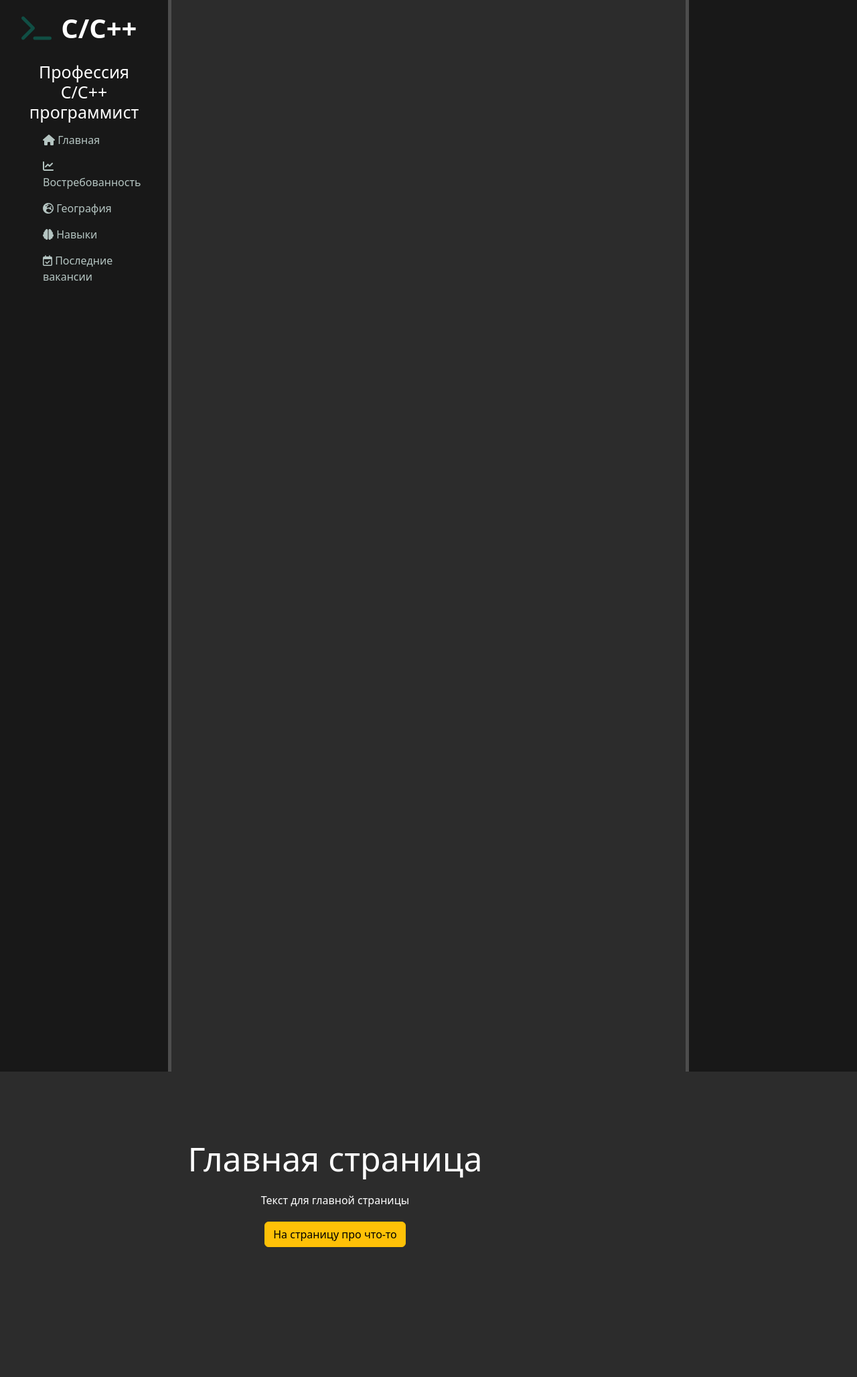
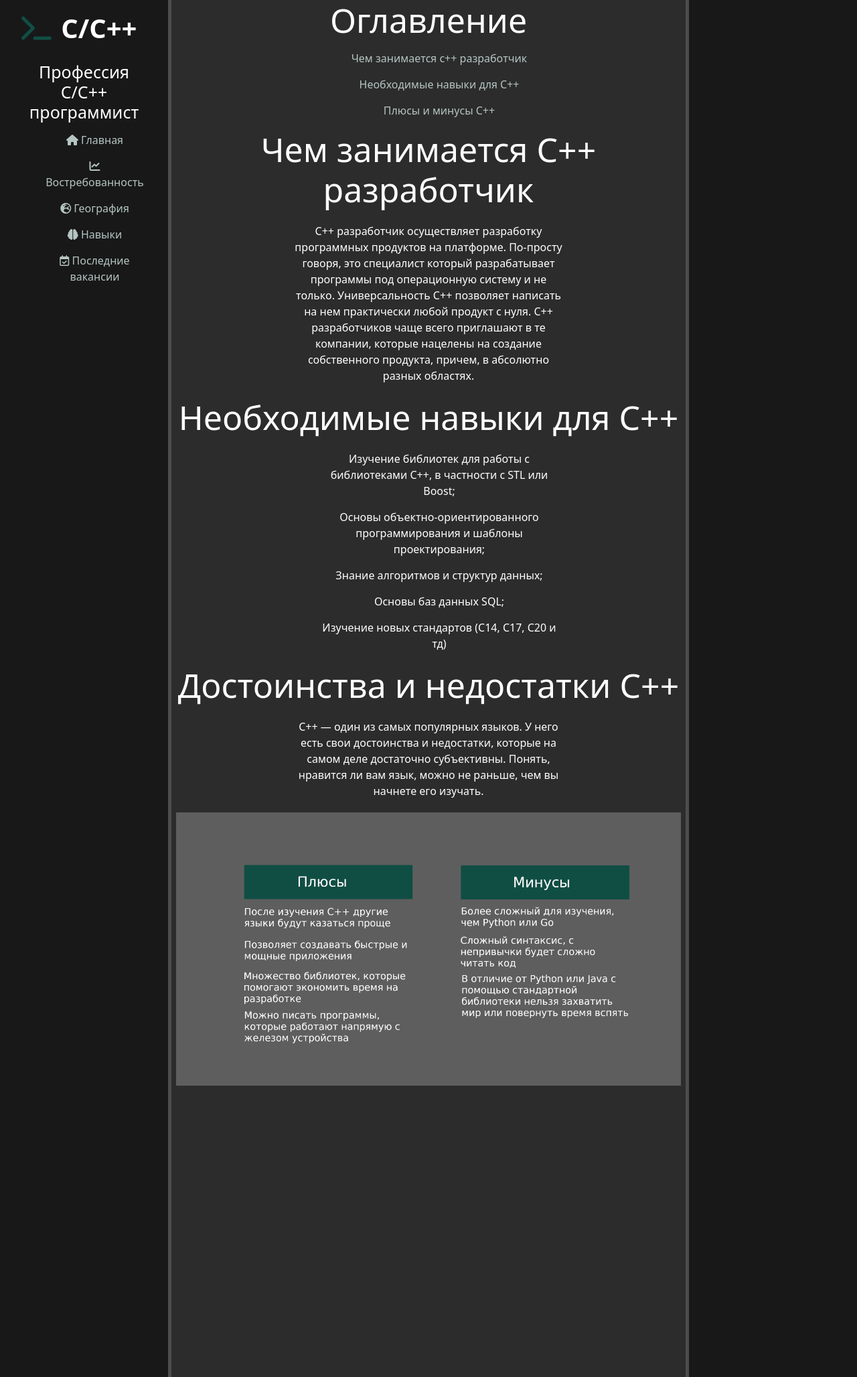
Before and after one commit to 2piCode/Elearn-webapp, a Django app: page / in a window 1280 px wide. Shown: the whole page at 67% size. Before the commit the page ends 1862 px from the top, so only its background shows below. Run offline with Django 4.2, Linux system fonts and the light colour scheme; some libraries are stand-ins or nearby versions.

Commit message:
Main page

```diff
--- a/Elearn_Webapp/static/vacancy/css/main.css
+++ b/Elearn_Webapp/static/vacancy/css/main.css
@@ -8,7 +8,7 @@ aside{
     width: 20%;
     padding: 2.5%;
     max-height: inherit;
-    height:200vh;
+    height:257vh;
     color: #fff;
     border-right: 5px solid #4d4d4d;
 }
@@ -19,7 +19,7 @@ aside{
     width: 20%;
     padding: 2.5%;
     max-height: inherit;
-    height:200vh;
+    height:257vh;
     color: #fff;
     border-left: 5px solid #4d4d4d;
 }
@@ -53,6 +53,7 @@ aside ul li{
     list-style: none;
     margin-top: 15px;
     transition: all .6s ease;
+    text-align: center;
 }
 
 aside ul li:hover, aside ul a:hover{
@@ -61,20 +62,50 @@ aside ul li:hover, aside ul a:hover{
 }
 
 body .features {
-    float: left;
+    /*float: left;*/
     color: #fff;
-    margin-top: 100px;
+    /*margin-top: 100px;*/
+    display:block;
+    margin-left: auto;
+    margin-right: auto;
     text-align: center;
     width: 75%;
 }
 
-body .features h1{font-size: 50px;}
+body .features ul, li{
+    list-style: none;
+    margin-top: 15px;
+    transition: all .6s ease;
+    text-align:center;
+    max-width: 400px;
+    display:block;
+    margin-left: auto;
+    margin-right: auto;
+}
+
+body .features ul li:hover {
+    color: #104E44;
+    transform: scale(1.05)
+}
+
+body .features h1{
+    font-size: 50px;
+    margin-left: auto;
+    margin-right: auto;
+}
 
 body .features p {max-width: 400px; margin: 20px auto;}
 
 
 .container {
     color: #fff;
+}
+
+.advanteges{
+    max-width: 90%;
+    display:table;
+    margin-left: auto;
+    margin-right: auto;
 }
 
 .relevance_graph {
@@ -108,11 +139,3 @@ table, th, td {
 tr {
     color: #fff;
 }
-
-.container #skills_1{
-    display: inline-block;
-}
-
-.container #skills_2{
-    display: inline-block;
-}
--- a/Elearn_Webapp/vacancy/templates/vacancy/index.html
+++ b/Elearn_Webapp/vacancy/templates/vacancy/index.html
@@ -1,10 +1,38 @@
 {% extends 'vacancy/layout.html' %}
+{% load static %}
 {% block title %}Главная страница{% endblock %}
 
 {% block content %}
     <div class="features">
-        <h1>Главная страница</h1>
-        <p>Текст для главной страницы</p>
-        <button class="btn btn-warning">На страницу про что-то</button>
+        <h1>Оглавление</h1>
+        <ul>
+            <a href="#description"><li>Чем занимается c++ разработчик</li></a>
+            <a href="#skills"><li>Необходимые навыки для С++</li></a>
+            <a href="#plusses"><li>Плюсы и минусы C++</li></a>
+        </ul>
+        <h1><a name="description">Чем занимается C++ разработчик</a></h1>
+        <p class="profession_description">
+            C++ разработчик осуществляет разработку программных продуктов на платформе.
+            По-просту говоря, это специалист который разрабатывает программы под операционную систему и не только.
+            Универсальность C++ позволяет написать на нем практически любой продукт с нуля.
+            C++ разработчиков чаще всего приглашают в те компании, которые нацелены на создание собственного продукта, причем, в абсолютно разных областях.
+        </p>
+        <h1><a name="skills">Необходимые навыки для C++</a></h1>
+        <p class="profession_skills">
+            <ul>
+                <li>Изучение библиотек для работы с библиотеками С++, в частности с STL или Boost;</li>
+                <li>Основы объектно-ориентированного программирования и шаблоны проектирования;</li>
+                <li>Знание алгоритмов и структур данных;</li>
+                <li>Основы баз данных SQL;</li>
+                <li>Изучение новых стандартов (C14, C17, C20 и тд)</li>
+            </ul>
+        </p>
+        <h1><a name="plusses">Достоинства и недостатки С++</a></h1>
+        <p class=profession_advanteges>
+            С++ — один из самых популярных языков.
+            У него есть свои достоинства и недостатки, которые на самом деле достаточно субъективны.
+            Понять, нравится ли вам язык, можно не раньше, чем вы начнете его изучать.
+        </p>
+        <img class = "advanteges" src="{% static 'vacancy/img/advanteges.png' %}" alt="">
     </div>
 {% endblock %}
```
Also changed, not shown: Elearn_Webapp/static/vacancy/img/advanteges.png (added).
